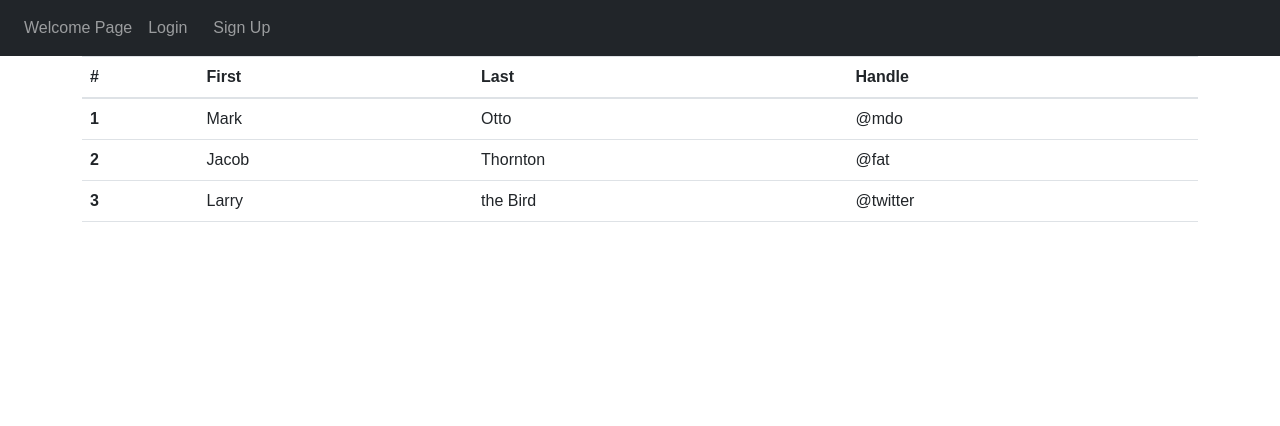
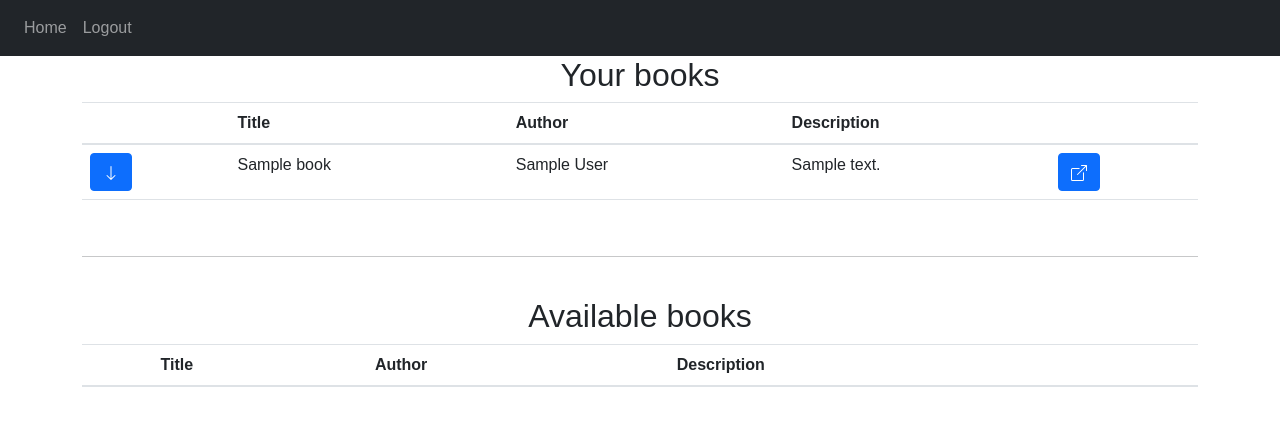
Before and after one commit to JakeSincl/LibraryManagerRebuilt, a Flask app: template website/templates/home.html in a window 1280 px wide. Shown: the top 426 px of the page. Run offline with Flask 2, Linux system fonts and the light colour scheme; the template is opened without the code that fills it: values that come from a table or form of the project are taken from there, others are empty; data comes from the database, SQL or seed files in the repository; both versions use the stored data as it was before the commit; tables that the repository leaves empty hold one stand-in row (values such as "Sample post"); lists and menus that the app fills with data are empty; some libraries are stand-ins or nearby versions; some web fonts are replaced.

Commit message:
Working State

```diff
--- a/adminHash.txt
+++ /dev/null
@@ -1 +0,0 @@
-sha256$eyAYU2aZv9dWHvRO$74e18f5cfc5a79699eefe433cb2f8b5ebe34b982bd784966f2364c6cffde7815
--- /dev/null
+++ b/adminhash.txt
@@ -0,0 +1 @@
+sha256$kxPUo3tYUwxda0Ba$174b4d51295fc7a71aadab644ef5b8ddf0090c3aac46292b8bf20500daf6fe1c
--- a/website/__init__.py
+++ b/website/__init__.py
@@ -1,9 +1,10 @@
 from flask import Flask
 from flask_sqlalchemy import SQLAlchemy
 from os import path
-from flask_login import LoginManager
+from flask_login import LoginManager, current_user
+from werkzeug.security import generate_password_hash
 
-db = SQLAlchemy()
+db = SQLAlchemy(session_options={"autoflush": False})
 DB_NAME = "database.db"
 
 def create_app():
@@ -18,17 +19,28 @@
   app.register_blueprint(views, url_prefix="/")
   app.register_blueprint(auth, url_prefix="/")
 
-  from .models import User, Note, Book
+  from .models import User
 
   create_database(app)
+  create_adminHash()
 
   login_manager = LoginManager()
   login_manager.login_view = 'auth.login'
   login_manager.init_app(app)
 
+
+
   @login_manager.user_loader
   def load_user(id):
     return User.query.get(int(id))
+
+
+  @app.context_processor
+  def inject_user():
+    user_details = dict(user=current_user)
+    if current_user.is_authenticated:
+      user_details.update(access_level=current_user.access_level)
+    return user_details
 
   return app
 
@@ -36,3 +48,8 @@
   if not path.exists("website/" + DB_NAME):
     db.create_all(app=app)
     print("Created Database")
+
+def create_adminHash():
+  if not path.exists("website/adminhash.txt"):
+    with open("adminhash.txt", "w") as file:
+      file.write(generate_password_hash("admin", method="sha256"))
--- a/website/adminHash.txt
+++ /dev/null
@@ -1 +0,0 @@
-sha256$5Kg4CoamRWQgGApM$61c66fc7dbbbb00f7e75b87be2f3bee3f504bdf6caa3cecca7100aab00ace457
--- a/website/templates/base.html
+++ b/website/templates/base.html
@@ -18,7 +18,7 @@
     <link href="https://cdn.jsdelivr.net/npm/bootstrap@5.1.3/dist/css/bootstrap.min.css" rel="stylesheet" integrity="sha384-1BmE4kWBq78iYhFldvKuhfTAU6auU8tT94WrHftjDbrCEXSU1oBoqyl2QvZ6jIW3" crossorigin="anonymous">
     <link href="https://fonts.googleapis.com/css?family=Montserrat:300,400,500,600,700&display=swap" rel="stylesheet">
 
-    <title>{% block title %}{% endblock %}</title>
+    <title>Book Look{% block title %}{% endblock %}</title>
   </head>
 
   <body>
@@ -36,6 +36,9 @@
           {% if user.is_authenticated %}
           <a class="nav-item nav-link" id="home" href="/home">Home</a>
           <a class="nav-item nav-link" id="logout" href="/logout">Logout</a>
+            {% if access_level > 0 %}
+            <a class="nav-item nav-link" id="adminDashboard" href="/adminDashboard">Admin Dashboard</a>
+            {% endif %}
           {% else %}
           <a class="nav-item nav-link" id="welcome" href="/welcome">Welcome Page</a>
           <a class="nav-item nav-link" id="login" href="/login">Login</a>
--- a/website/templates/home.html
+++ b/website/templates/home.html
@@ -1,36 +1,96 @@
 {% extends "base.html" %}
 
-{% block title %}Home{% endblock %}
+{% block title %} - Dashboard{% endblock %}
 
 {% block content %}
+<form method="POST">
+{% if user.books %}
+  <h2 align="center">Your books</h2>
   <table class="table">
     <thead>
       <tr>
-      <th scope="col">#</th>
-      <th scope="col">First</th>
-      <th scope="col">Last</th>
-      <th scope="col">Handle</th>
+        <th scope="col"></th>
+        <th scope="col">Title</th>
+        <th scope="col">Author</th>
+        <th scope="col">Description</th>
+        <th scope="col"></th>
       </tr>
     </thead>
     <tbody>
+      {% for book in user.books %}
       <tr>
-      <th scope="row">1</th>
-      <td>Mark</td>
-      <td>Otto</td>
-      <td>@mdo</td>
+        <td>
+          <input id="remove_book" name="remove_book" type="hidden" value="{{ book.id }}">
+          <button class="btn btn-primary" type="submit" name="action" value="remove_book">
+            <svg xmlns="http://www.w3.org/2000/svg" width="16" height="16" fill="currentColor" class="bi bi-arrow-down" viewBox="0 0 16 16">
+            <path fill-rule="evenodd" d="M8 1a.5.5 0 0 1 .5.5v11.793l3.146-3.147a.5.5 0 0 1 .708.708l-4 4a.5.5 0 0 1-.708 0l-4-4a.5.5 0 0 1 .708-.708L7.5 13.293V1.5A.5.5 0 0 1 8 1z"/>
+            </svg>
+          </button>
+        </td>
+        <td>{{ book.title }}</td>
+        <td>{{ book.author }}</td>
+        <td>{{ book.description }}</td>
+        <td>
+          <input id="book_page" name="book_page" type="hidden" value="{{ book.id }}">
+          <button class="btn btn-primary" type="submit" name="action" value="book_page">
+            <svg xmlns="http://www.w3.org/2000/svg" width="16" height="16" fill="currentColor" class="bi bi-box-arrow-up-right" viewBox="0 0 16 16">
+            <path fill-rule="evenodd" d="M8.636 3.5a.5.5 0 0 0-.5-.5H1.5A1.5 1.5 0 0 0 0 4.5v10A1.5 1.5 0 0 0 1.5 16h10a1.5 1.5 0 0 0 1.5-1.5V7.864a.5.5 0 0 0-1 0V14.5a.5.5 0 0 1-.5.5h-10a.5.5 0 0 1-.5-.5v-10a.5.5 0 0 1 .5-.5h6.636a.5.5 0 0 0 .5-.5z"/></path>
+            <path fill-rule="evenodd" d="M16 .5a.5.5 0 0 0-.5-.5h-5a.5.5 0 0 0 0 1h3.793L6.146 9.146a.5.5 0 1 0 .708.708L15 1.707V5.5a.5.5 0 0 0 1 0v-5z"/></path>
+            </svg>
+          </button>
+        </td>
       </tr>
-    <tr>
-      <th scope="row">2</th>
-      <td>Jacob</td>
-      <td>Thornton</td>
-      <td>@fat</td>
-    </tr>
-    <tr>
-      <th scope="row">3</th>
-      <td>Larry</td>
-      <td>the Bird</td>
-      <td>@twitter</td>
-    </tr>
+      {% endfor %}
     </tbody>
   </table>
+
+{% else %}
+  <h2 align="center">You currently have no books on loan.</h2>
+{% endif %}
+
+<br>
+<hr>
+<br>
+
+  <h2 align="center">Available books</h2>
+  <table class="table">
+    <thead>
+      <tr>
+        <th scope="col"></th>
+        <th scope="col">Title</th>
+        <th scope="col">Author</th>
+        <th scope="col">Description</th>
+        <th scope="col"></th>
+      </tr>
+    </thead>
+    <tbody>
+      {% for book in allBooks %}
+        {% if book.loaned_to == 0 %}
+        <tr>
+          <td>
+            <input id="add_book" name="add_book" type="hidden" value="{{ book.id }}">
+            <button class="btn btn-primary" type="submit" name="action" value="add_book">
+              <svg xmlns="http://www.w3.org/2000/svg" width="16" height="16" fill="currentColor" class="bi bi-arrow-up" viewBox="0 0 16 16">
+              <path fill-rule="evenodd" d="M8 15a.5.5 0 0 0 .5-.5V2.707l3.146 3.147a.5.5 0 0 0 .708-.708l-4-4a.5.5 0 0 0-.708 0l-4 4a.5.5 0 1 0 .708.708L7.5 2.707V14.5a.5.5 0 0 0 .5.5z"/>
+              </svg>
+            </button>
+          </td>
+          <td>{{ book.title }}</td>
+          <td>{{ book.author }}</td>
+          <td>{{ book.description }}</td>
+          <td>
+            <input id="book_page" name="book_page" type="hidden" value="{{ book.id }}">
+            <button class="btn btn-primary" type="submit" name="action" value="book_page">
+              <svg xmlns="http://www.w3.org/2000/svg" width="16" height="16" fill="currentColor" class="bi bi-box-arrow-up-right" viewBox="0 0 16 16">
+              <path fill-rule="evenodd" d="M8.636 3.5a.5.5 0 0 0-.5-.5H1.5A1.5 1.5 0 0 0 0 4.5v10A1.5 1.5 0 0 0 1.5 16h10a1.5 1.5 0 0 0 1.5-1.5V7.864a.5.5 0 0 0-1 0V14.5a.5.5 0 0 1-.5.5h-10a.5.5 0 0 1-.5-.5v-10a.5.5 0 0 1 .5-.5h6.636a.5.5 0 0 0 .5-.5z"/></path>
+              <path fill-rule="evenodd" d="M16 .5a.5.5 0 0 0-.5-.5h-5a.5.5 0 0 0 0 1h3.793L6.146 9.146a.5.5 0 1 0 .708.708L15 1.707V5.5a.5.5 0 0 0 1 0v-5z"/></path>
+              </svg>
+            </button>
+          </td>
+        </tr>
+        {% endif %}
+      {% endfor %}
+    </tbody>
+  </table>
+</form>
 {% endblock %}
--- a/website/templates/login.html
+++ b/website/templates/login.html
@@ -1,6 +1,6 @@
 {% extends "base.html" %}
 
-{% block title %}Login{% endblock %}
+{% block title %} - Login{% endblock %}
 {% block content %}
 <form method="POST">
   <h3 align="center">Login</h3>
--- a/website/templates/welcome.html
+++ b/website/templates/welcome.html
@@ -1,6 +1,6 @@
 {% extends "base.html" %}
 
-{% block title %}Welcome{% endblock %}
+{% block title %}{% endblock %}
 {% block content %}
 <h2 class="text-center" id="welcomeText">Welcome to</h2>
 <h1 class="text-center">Book Look</h1>
```
Also changed, not shown: ToDoList.md (+4 -0 lines), website/auth.py (+18 -13 lines), website/models.py (+1 -10 lines), website/templates/adminDashboard.html (added, +99 -0 lines), website/templates/book.html (added, +16 -0 lines), website/templates/signup.html (+5 -2 lines), website/views.py (+47 -4 lines), website/database.db, website/static/style.css (line endings or trailing spaces). Lines whose indentation alone changed are shown as unchanged.
